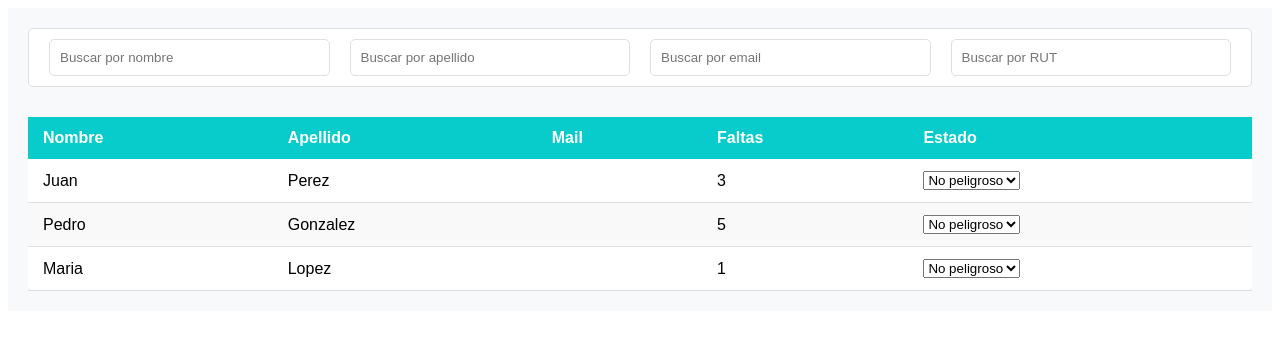
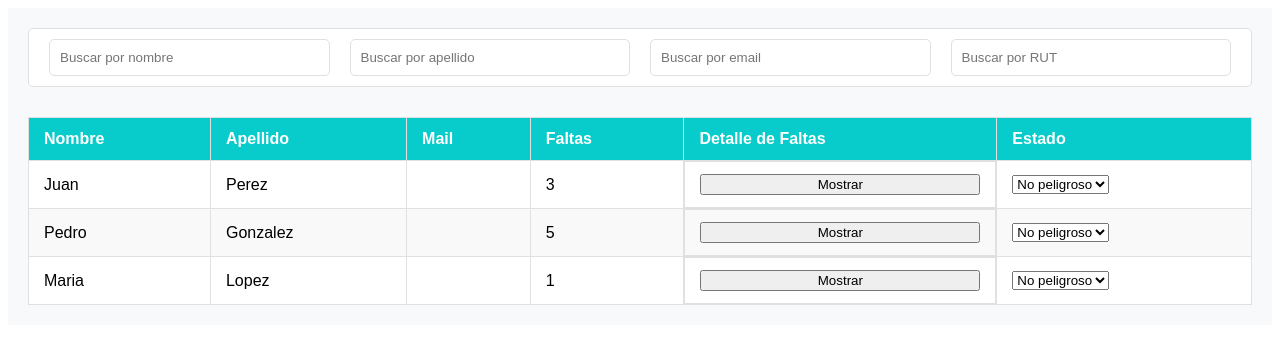
Before and after one commit to ConstruccionSoftware2024/Construccion-de-Software-2024-1, a Vue app: page /revisiones in a window 1280 px wide. Shown: the top 344 px of the page. Built offline with nearby package versions, Linux system fonts and the light colour scheme.

Commit message:
Agregar boton y mostrar detalles de faltas
Tiempo: 15min

```diff
--- a/src/views/RevisionesView.vue
+++ b/src/views/RevisionesView.vue
@@ -33,6 +33,7 @@ mostrarme las faltas de cada alumno y clasificarlos como “peligrosos” o “n
             <th>Apellido</th>
             <th>Mail</th>
             <th>Faltas</th>
+            <th>Detalle de Faltas</th>
             <th>Estado</th>
           </tr>
         </thead>
@@ -41,7 +42,32 @@ mostrarme las faltas de cada alumno y clasificarlos como “peligrosos” o “n
             <td>{{ student.name }}</td>
             <td>{{ student.lastName }}</td>
             <td>{{ student.email }}</td>
-            <td>{{ student.faltas }}</td>
+            <td @click="student.showDetalleFaltas = !student.showDetalleFaltas">
+              {{ student.faltas }}
+            </td>
+
+            <td class="detalle-container">
+              <button @click="student.showDetalleFaltas = !student.showDetalleFaltas">
+                {{ student.showDetalleFaltas ? 'Ocultar' : 'Mostrar' }}
+              </button>
+
+              <div v-if="student.showDetalleFaltas">
+                <table class="detalle-table">
+                  <thead>
+                    <tr>
+                      <th>Fecha</th>
+                      <th>Motivo</th>
+                    </tr>
+                  </thead>
+                  <tbody>
+                    <tr v-for="(detalle, index) in student.detalleFaltas" :key="index">
+                      <td>{{ detalle.fecha }}</td>
+                      <td>{{ detalle.motivo }}</td>
+                    </tr>
+                  </tbody>
+                </table>
+                </div>
+            </td>
             <td>
               <select v-model="student.estado">
                 <option>No peligroso</option>
@@ -70,6 +96,7 @@ export default {
           lastName: 'Perez',
           faltas: 3,
           estado: 'No peligroso',
+          showDetalleFaltas: false,
           detalleFaltas: [
             {
               fecha: '2021-10-01',
@@ -91,6 +118,7 @@ export default {
           lastName: 'Gonzalez',
           faltas: 5,
           estado: 'No peligroso',
+          showDetalleFaltas: false,
           detalleFaltas: [
             {
               fecha: '2021-10-01',
@@ -120,6 +148,7 @@ export default {
           lastName: 'Lopez',
           faltas: 1,
           estado: 'No peligroso',
+          showDetalleFaltas: false,
           detalleFaltas: [
             {
               fecha: '2021-10-01',
@@ -186,6 +215,7 @@ export default {
 .styled-table th,
 .styled-table td {
   padding: 12px 15px;
+  border: 1px solid #e0e0e0;
 }
 
 .styled-table tbody tr {
@@ -205,6 +235,10 @@ export default {
   cursor: pointer;
 }
 
+.detalle-table {
+  width: 100%;
+}
+
 .delete-button:hover {
   background-color: rgba(220, 53, 69, 0.2);
 }
@@ -212,4 +246,11 @@ export default {
 .delete-button:hover i {
   color: #dc3545;
 }
+
+.detalle-container{
+    display: flex;
+    flex-direction: column;
+    gap: 10px;
+}
+
 </style>
```
